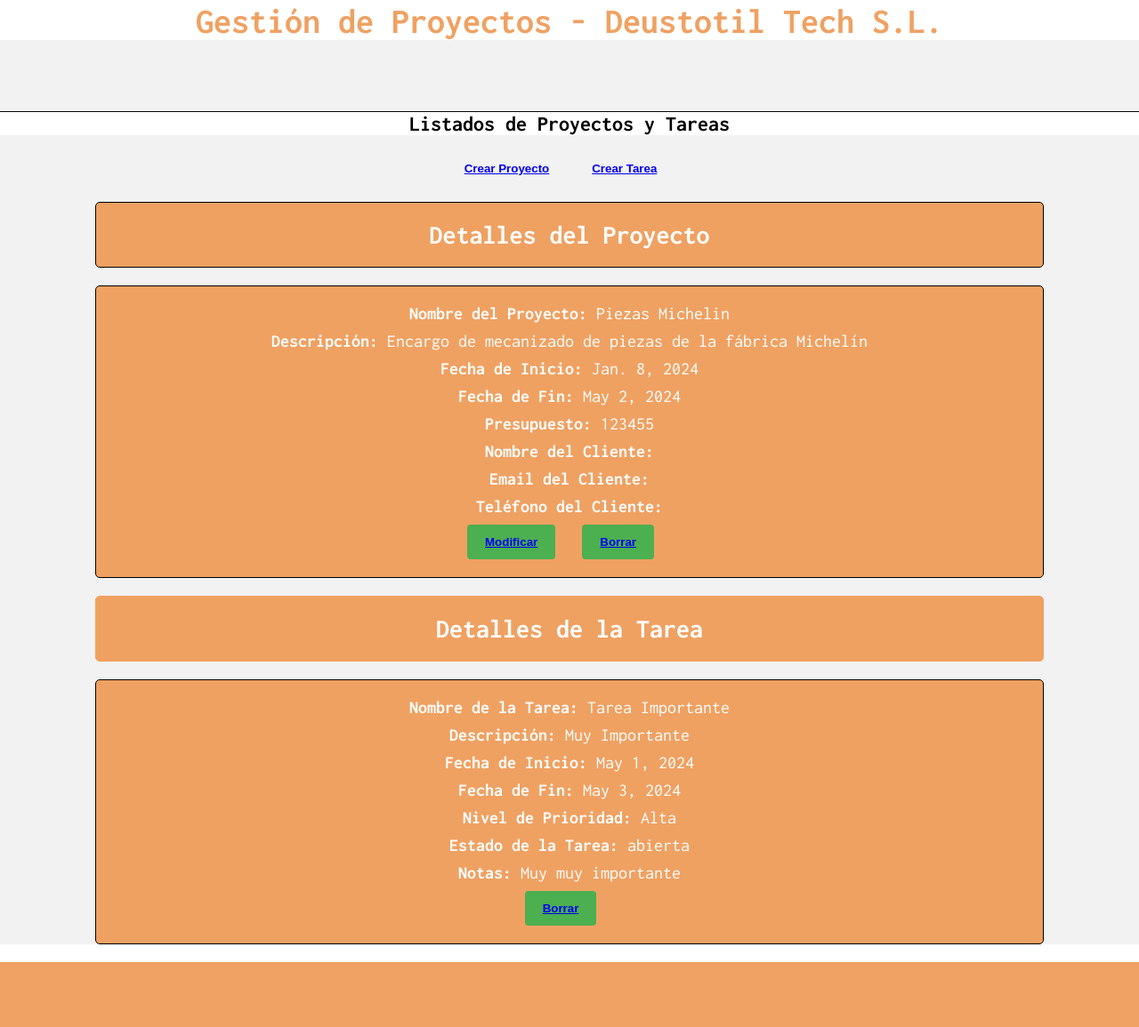
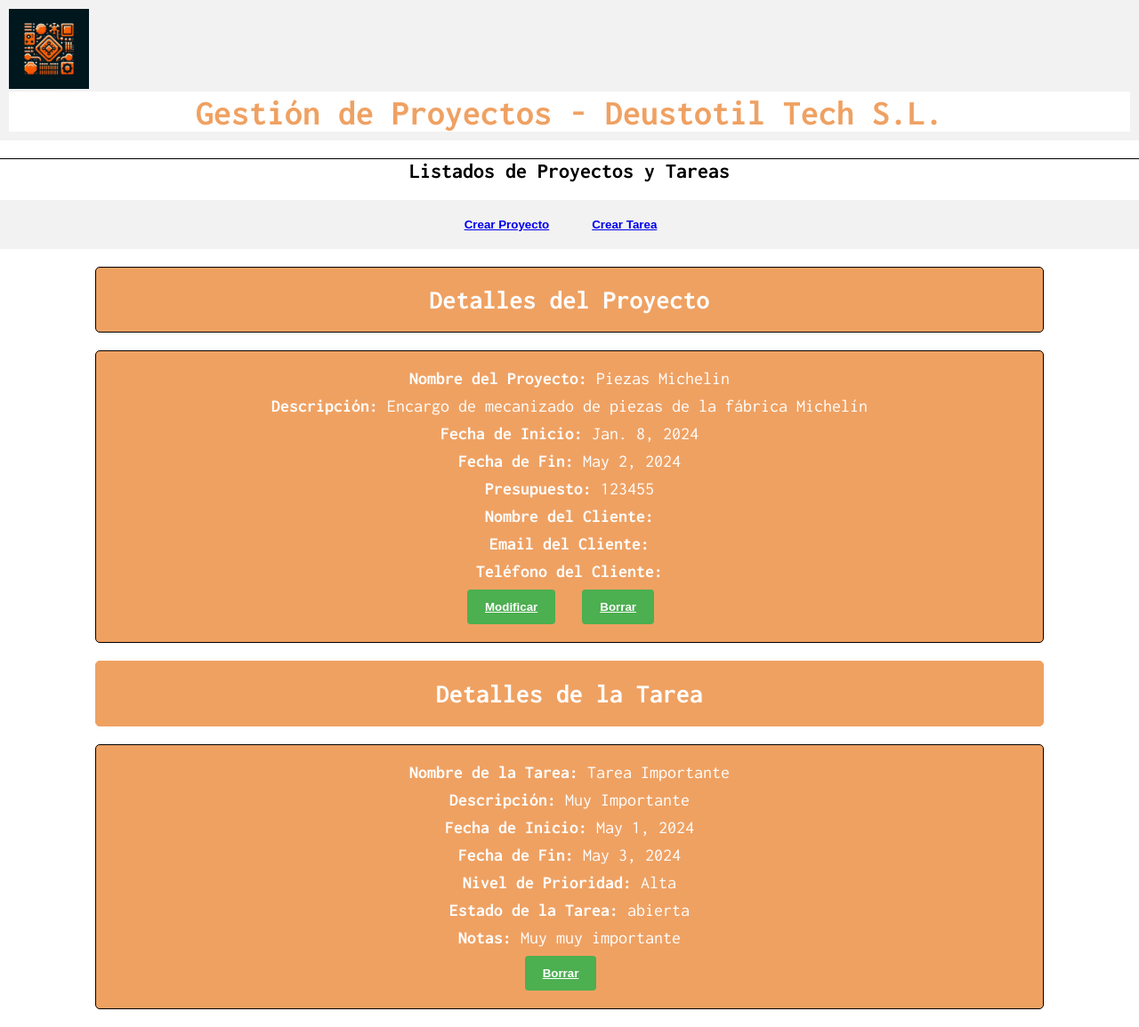
Before and after one commit to joncanadas/Grupo_9-Entregable_2, a Django app: page /DjangoGePrApp/listados/ in a window 1280 px wide. Shown: the whole page at 89% size. Before the commit the page ends 1082 px from the top, so only its background shows below. Run offline with Django 5.2, Linux system fonts and the light colour scheme; data comes from the database, SQL or seed files in the repository.

Commit message:
+logo y css

```diff
--- a/DjangoGePrApp/templates/header.html
+++ b/DjangoGePrApp/templates/header.html
@@ -11,12 +11,11 @@
   <body>
 
     <nav class="contenedor">
-      <div class="header">
-          <div class="logo"></div>
-          <h1 class="tituloIndex">Gestión de Proyectos - Deustotil Tech S.L.</h1>
-          <nav>
-          <nav>
-    </nav>
+      <div class="header0">
+          <img src="{% static 'img.jpg' %}" alt="Logo">
+
+      <h1 class="tituloIndex">Gestión de Proyectos - Deustotil Tech S.L.</h1>  </div>
+  </nav>
     <h2>{{ titulo_pagina }}</h2>
 
     {% block contenido %} {% endblock %}
--- a/static/style.css
+++ b/static/style.css
@@ -21,17 +21,28 @@ body {
 }
 .tituloIndex {
   color: #efa162;
-  margin-top: 0px;
   margin-bottom: 80px;
   text-align: center;
   background-color: white;
   border-top: 3px solid white;
   font-size: 40px;
+  margin: 0;
 }
 
 .header {
   text-align: center;
+  padding: 10px;
 }
+
+.header0{
+  text-align: left;
+  padding: 10px;
+}
+
+.header0 img{
+  max-height: 90px;
+}
+
 
 .nav {
   background-color: #efa162;
@@ -89,19 +100,16 @@ nav ul li {
   background-color: #f2f2f2;
 }
 
+.logo {
+  position: fixed;
+  z-index: 1000;
+}
 
 .logo img {
   width: 100px;
   height: auto;
-    background-image: url('../img/OIG3.jpg');
-    background-size: contain;
-    background-repeat: no-repeat;
-    width: 100px;
-    height: 100px;
-    background-color: black;
-    float:initial;
+}
 
-}
 nav ul {
   list-style-type: none;
   margin: 0;
@@ -246,6 +254,10 @@ nav ul li a:hover {
   color: #666;
 }
 
+button[type="submit"] a {
+  color: white;
+}
+
 .submitProyecto[type="submit"] {
   background-color: #4CAF50;
   color: white;
```
Also changed, not shown: static/IMG.jpg (added).
